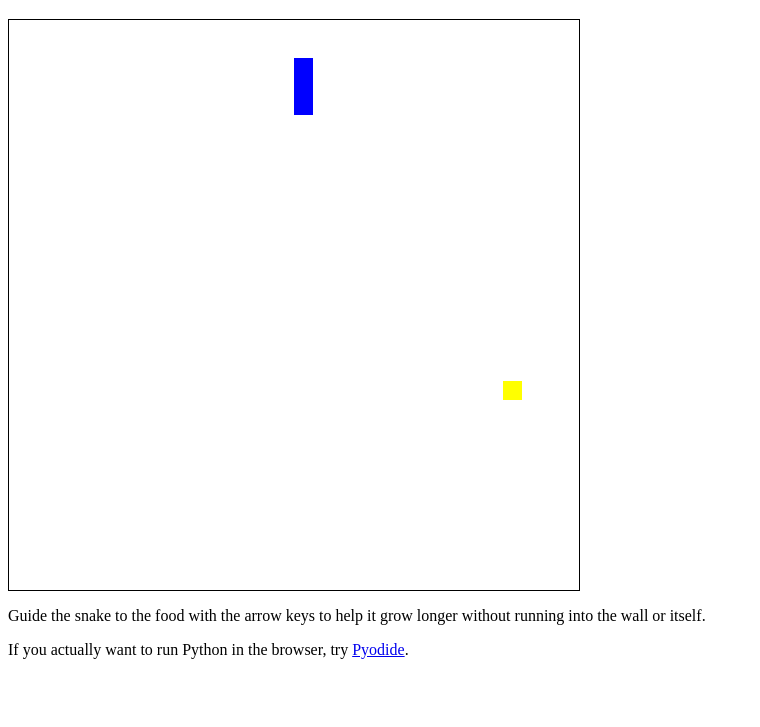
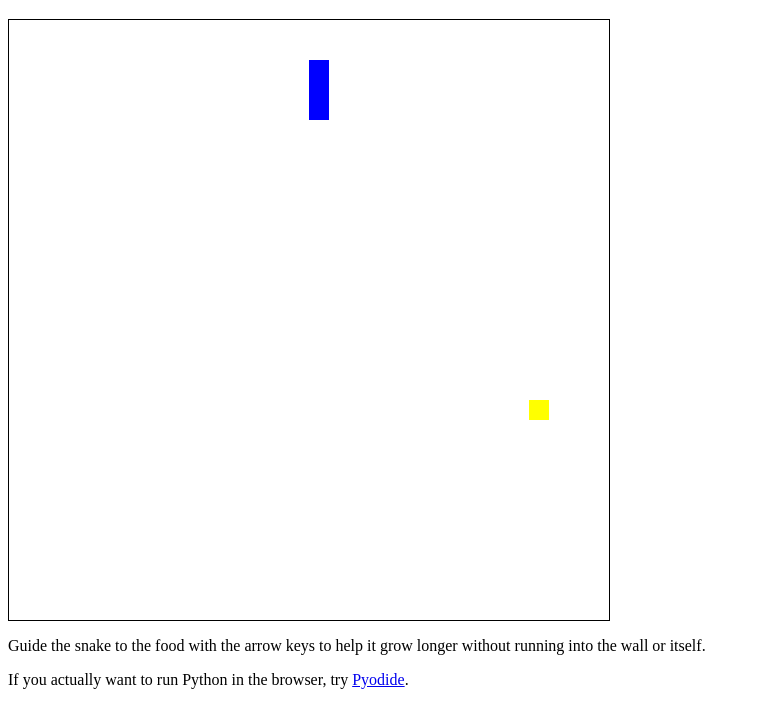
Before and after one commit to thisarray/python, a plain HTML site: page index.html in a window 1280 px wide. Shown: the part 61-788 px from the top of the page, without its empty margins (0-760 px from the left). Drawn offline with Linux system fonts and the light colour scheme.

Commit message:
Created a new display using grid layout.

```diff
--- a/index.html
+++ b/index.html
@@ -29,6 +29,13 @@ div.border {
   border: 1px solid black;
   top: 0;
   left: 0;
+}
+article {
+  border: 1px solid black;
+  display: grid;
+  grid-auto-rows: 20px;
+  margin: 0;
+  padding: 0;
 }
 table {
   border: 1px solid black;
@@ -498,6 +505,36 @@ class DOMDisplay extends Display {
   }
 }
 
+class GridDisplay extends Display {
+  draw(board) {
+    let target = this.parent.querySelector('article');
+    if (target == null) {
+      this.parent.innerHTML = '';
+      target = document.createElement('article');
+      this.parent.appendChild(target);
+    }
+
+    target.style.width = (board.width * SCALE) + 'px';
+    target.style.height = (board.height * SCALE) + 'px';
+    target.style.gridTemplateColumns = `${ SCALE }px `.repeat(board.width).trim();
+
+    target.innerHTML = '';
+    for (let y = 0; y < board.height; y++) {
+      for (let x = 0; x < board.width; x++) {
+        let cell = document.createElement('section');
+        cell.appendChild(document.createTextNode('    '));
+        if (board.isInSnake(x, y)) {
+          cell.classList.add('snake');
+        }
+        else if (board.isAtFood(x, y)) {
+          cell.classList.add('food');
+        }
+        target.appendChild(cell);
+      }
+    }
+  }
+}
+
 class TableDisplay extends Display {
   draw(board) {
     let target = this.parent.querySelector('table');
@@ -530,7 +567,8 @@ const OUTPUT = document.querySelector('#board');
 //let display = new ASCIIDisplay(OUTPUT);
 //let display = new CanvasDisplay(OUTPUT);
 //let display = new DOMDisplay(OUTPUT);
-let display = new TableDisplay(OUTPUT);
+let display = new GridDisplay(OUTPUT);
+//let display = new TableDisplay(OUTPUT);
 
 function runGame() {
   let board = new Board(30, 30),
```
